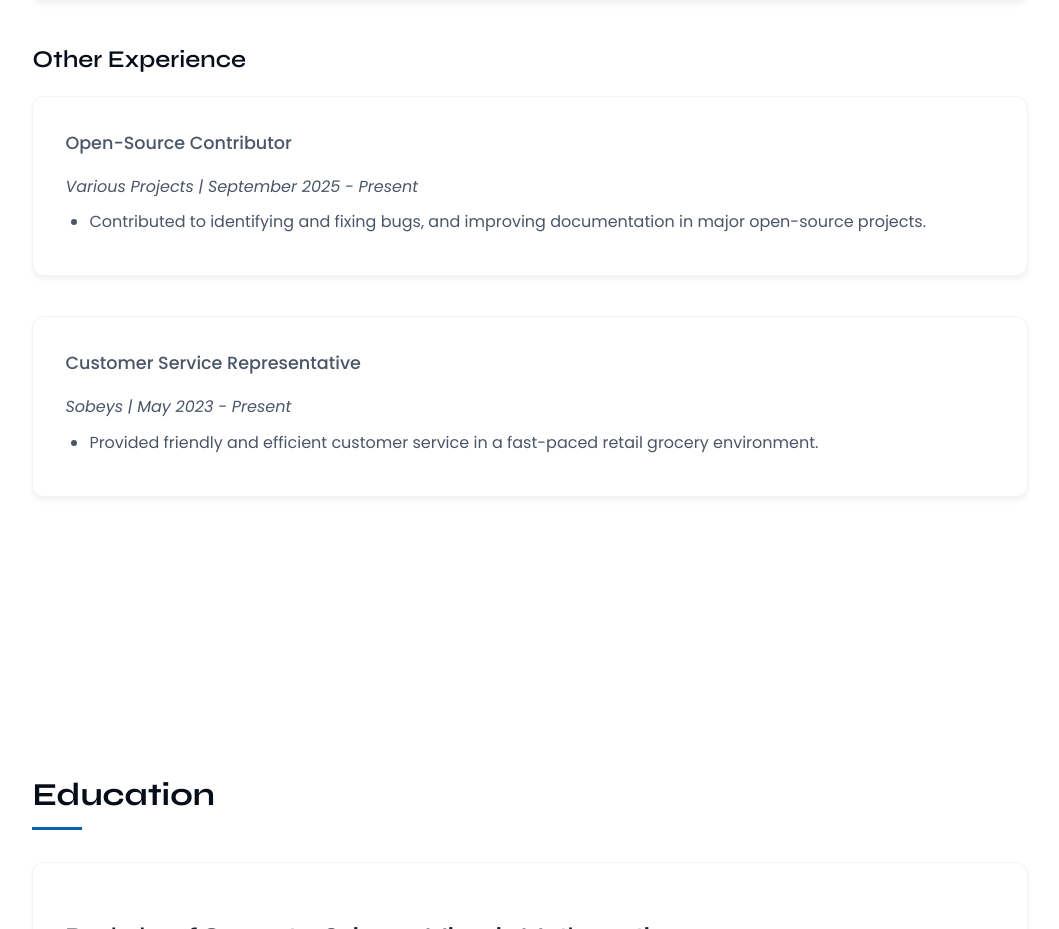
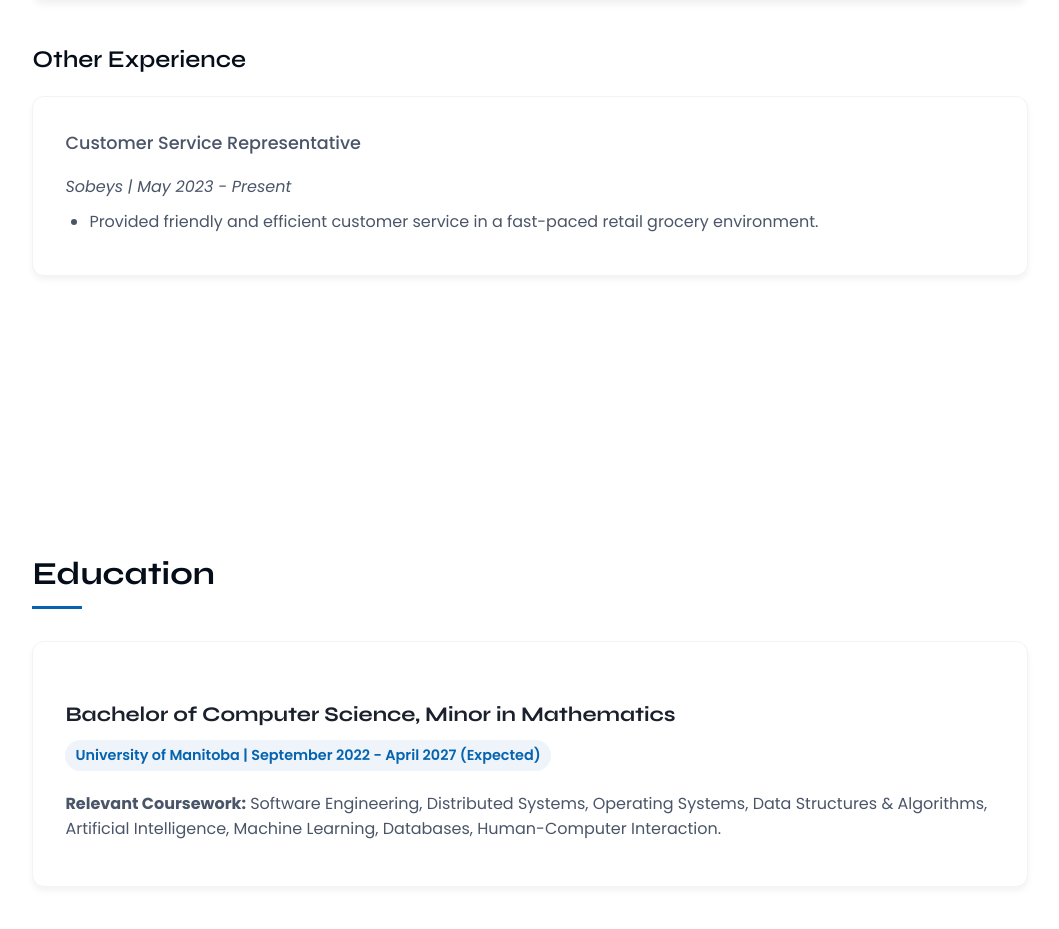
Before and after one commit to subhashyadavon/SubhashYadav, a React (Vite) app: page / in a window 1280 px wide. Shown: the part 2640-3569 px from the top of the page, without its empty margins (150-1209 px from the left). Built offline with nearby package versions, Linux system fonts and the light colour scheme.

Commit message:
Remove open-source contributor entry from experience

```diff
--- a/src/components/Experience/Experience.jsx
+++ b/src/components/Experience/Experience.jsx
@@ -34,14 +34,6 @@ const Experience = () => {
             <div className="experience-category">
                 <h3>Other Experience</h3>
                 <div className="experience-item">
-                    <h4>Open-Source Contributor</h4>
-                    <p><em>Various Projects | September 2025 - Present</em></p>
-                    <ul>
-                        <li>Contributed to identifying and fixing bugs, and improving documentation in major open-source projects.</li>
-                    </ul>
-                </div>
-
-                <div className="experience-item">
                     <h4>Customer Service Representative</h4>
                     <p><em>Sobeys | May 2023 - Present</em></p>
                     <ul>
```
